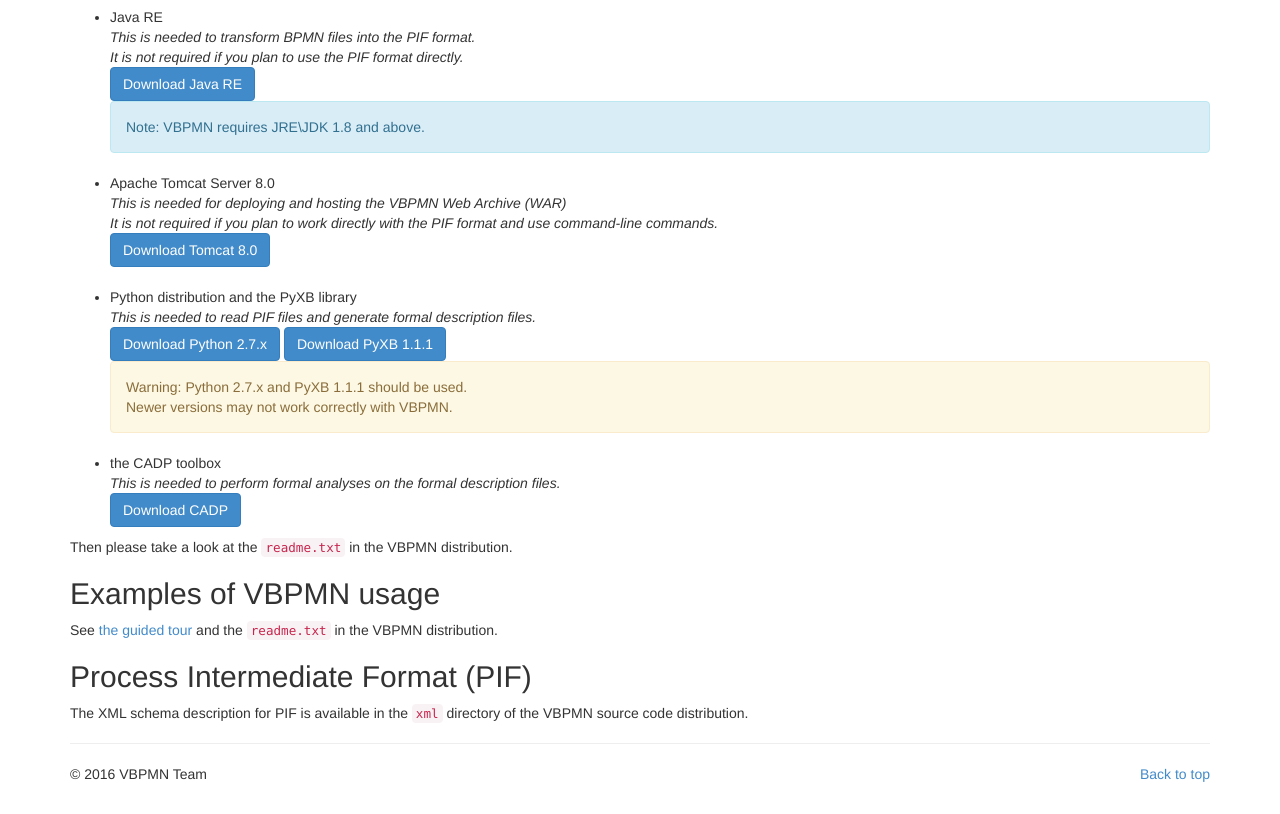
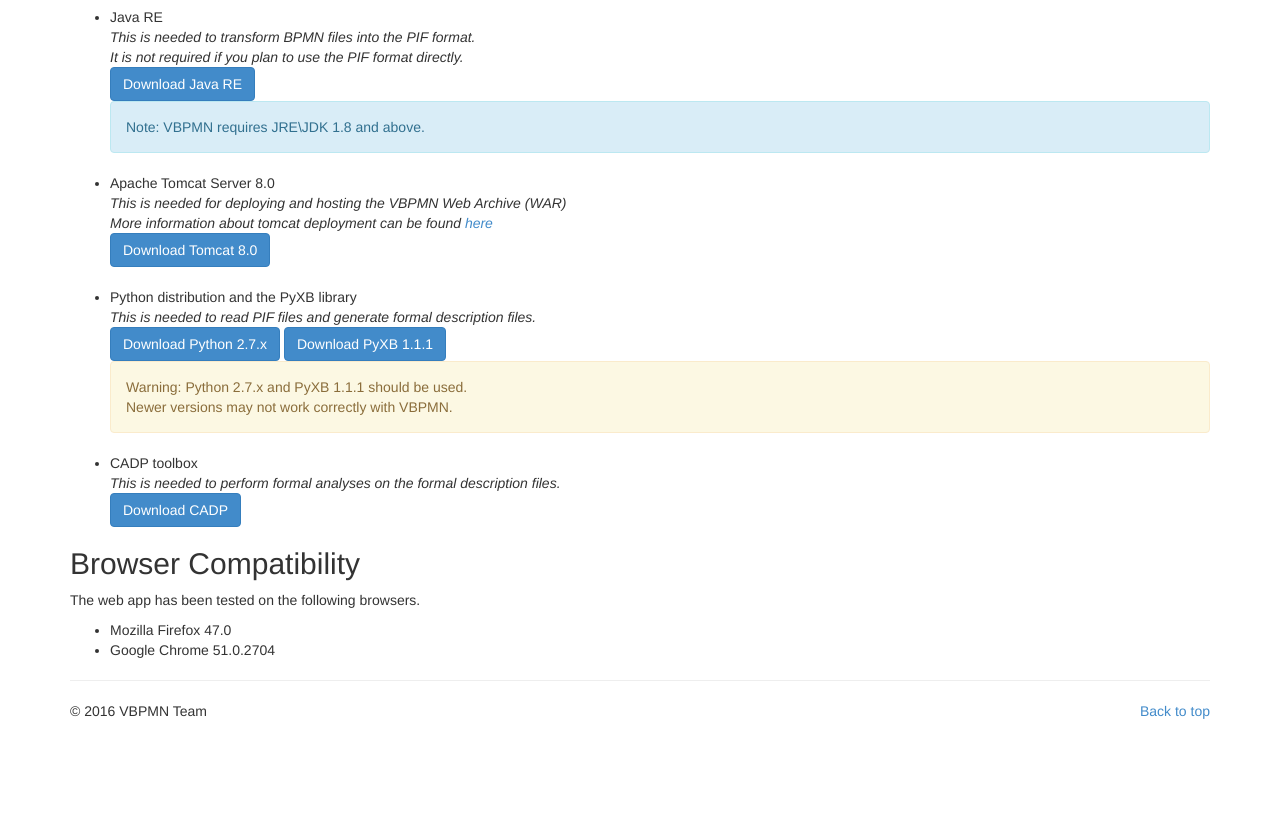
Before and after one commit to pascalpoizat/vbpmn-web, a plain HTML site: page documentation.html in a window 1280 px wide. Shown: the part 156-970 px from the top of the page. After the commit the page ends 907 px from the top, so only its background shows below. Drawn offline with nearby package versions, Linux system fonts and the light colour scheme; a web font is replaced by a local one.

Commit message:
Fixes #10 Removed references to readme file

```diff
--- a/documentation.html
+++ b/documentation.html
@@ -64,9 +64,9 @@
           </div>
         </li>
         <li>Apache Tomcat Server 8.0<br />
-          <em>This is needed for deploying and hosting the VBPMN Web Archive (WAR)<br />
-        It is not required if you plan to work directly with the PIF format and use command-line commands.</em><br
-          />
+          <em>This is needed for deploying and hosting the VBPMN Web Archive (WAR)<br /> </em>
+          <em>More information about tomcat deployment can be found
+            <a href="https://tomcat.apache.org/tomcat-8.0-doc/appdev/deployment.html">here </a> <br /></em>
           <a href="http://tomcat.apache.org/download-80.cgi" class="thin
     icon-download btn btn-primary" role="button">Download
     Tomcat 8.0</a> <br />
@@ -84,28 +84,23 @@
           <div class="alert alert-warning">
             Warning: Python 2.7.x and PyXB 1.1.1 should be used.<br />Newer versions may not work correctly with VBPMN.</div>
         </li>
-        <li>the CADP toolbox<br>
+        <li>CADP toolbox<br>
           <em>This is needed to perform formal analyses on
 	  the formal description files.</em><br />
           <a href="http://cadp.inria.fr/" class="thin
 	  icon-download btn btn-primary" role="button">Download CADP</a>
         </li>
       </ul>
-      Then please take a look at the <code>readme.txt</code> in the VBPMN distribution.
     </p>
 
-    <h2>Examples of VBPMN usage</h2>
+    <h2>Browser Compatibility</h2>
 
-    <p>See <a href="tour.html">the guided tour</a> and the
-      <code>readme.txt</code> in the VBPMN distribution.
+    <p>The web app has been tested on the following browsers</a>.
     </p>
-
-    <h2>Process Intermediate Format (PIF)</h2>
-
-    <p>The XML schema description for PIF is available in the
-      <code>xml</code> directory of the VBPMN source code distribution.
-    </p>
-
+    <ul>
+      <li> Mozilla Firefox 47.0 </li>
+      <li> Google Chrome 51.0.2704 </li>
+    </ul>
     <hr>
 
     <footer>
```
